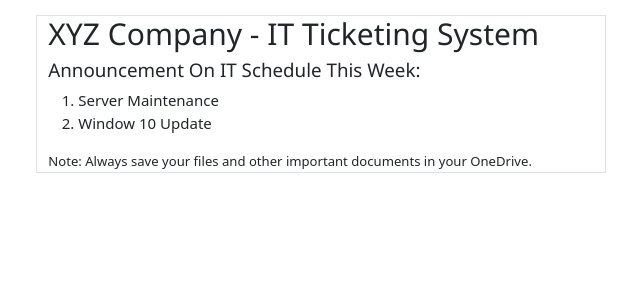
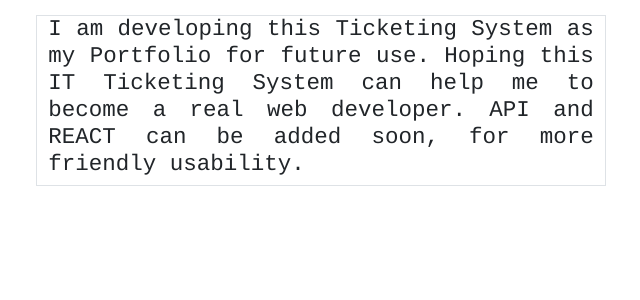
Before and after one commit to acarbonilla/ticketingSystem, a Django app: page /homeView/ in a window 1280 px wide. Shown: the part 53-353 px from the top of the page, without its empty margins (319-959 px from the left). Run offline with Django 4.2, Linux system fonts and the light colour scheme; some libraries are stand-ins or nearby versions.

Commit message:
Ticketing System

```diff
--- a/member/views.py
+++ b/member/views.py
@@ -31,4 +31,4 @@ def sflogout(request):
     logout(request)
     # messages.success(request, "Successfully Logout.")
 
-    return redirect('home')
+    return redirect('memberLogin')
--- a/templates/account/login.html
+++ b/templates/account/login.html
@@ -10,7 +10,8 @@
 
     <div class="row">
         <div class="col-sm-6 mt-2"><br/><br/>
-            <h4 style="font-family:courier;">
+            <h4 style="font-family:courier;
+text-align: justify; text-justify: inter-word">
                 I am developing this Ticketing System as my Portfolio for future use.
                  Hoping this IT Ticketing System can help me to become a real web developer.
                 API and REACT can be added soon, for more friendly usability.
--- a/templates/appTemplate/index.html
+++ b/templates/appTemplate/index.html
@@ -9,13 +9,12 @@
         </div>
 
         <div class="col-sm-6 border">
-            <h2 >XYZ Company - IT Ticketing System</h2>
-            <h5>Announcement On IT Schedule This Week:</h5>
-            <ol>
-                <li>Server Maintenance</li>
-                <li>Window 10 Update</li>
-            </ol>
-            <small>Note: Always save your files and other important documents in your OneDrive.</small>
+           <h4 style="font-family:courier;
+text-align: justify; text-justify: inter-word">
+               I am developing this Ticketing System as my Portfolio for future use.
+               Hoping this IT Ticketing System can help me to become a real web developer.
+               API and REACT can be added soon, for more friendly usability.
+           </h4>
 
         </div>
 
```
